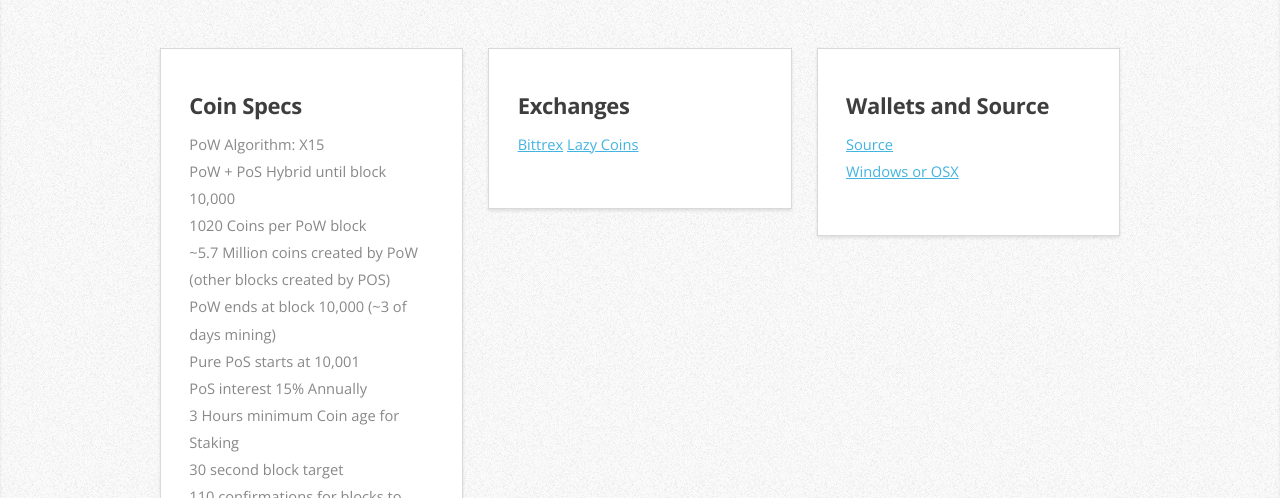
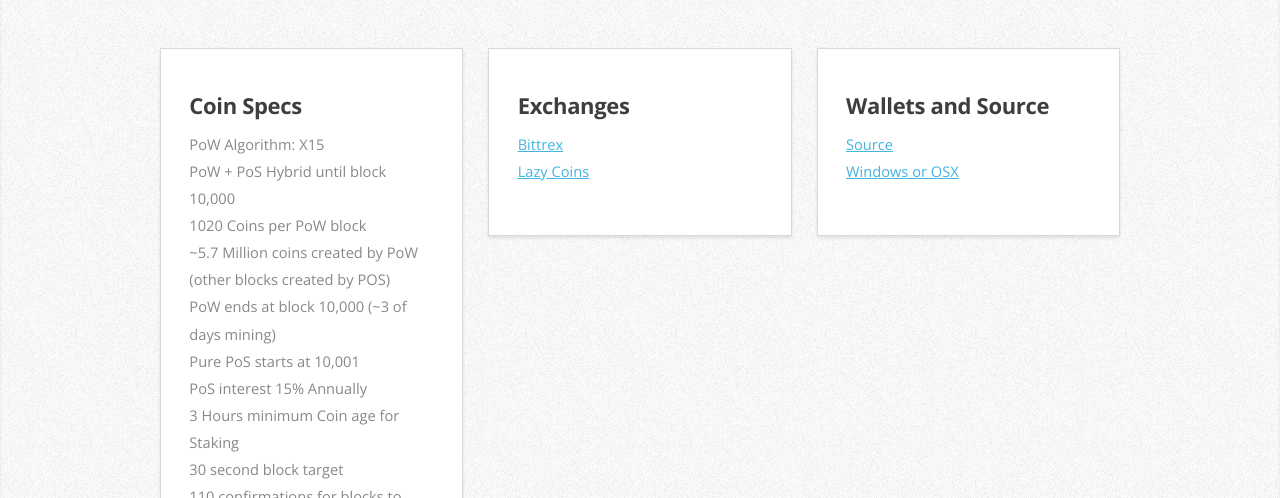
Before and after one commit to rawcoind/rawcoind.github.io, a plain HTML site: page index.html in a window 1280 px wide. Shown: the part 602-1100 px from the top of the page. Drawn offline with nearby package versions, Linux system fonts and the light colour scheme.

Commit message:
Update index.html

```diff
--- a/index.html
+++ b/index.html
@@ -93,7 +93,7 @@
 								<section class="box style1">
 
 									<h3>Exchanges</h3>
-									<a href="https://bittrex.com/Market/Index?MarketName=BTC-RAW">Bittrex</a>
+									<a href="https://bittrex.com/Market/Index?MarketName=BTC-RAW">Bittrex</a><br>
 									<a href="https://lazycoins.com">Lazy Coins</a>
 								</section>
 							</div>
```
